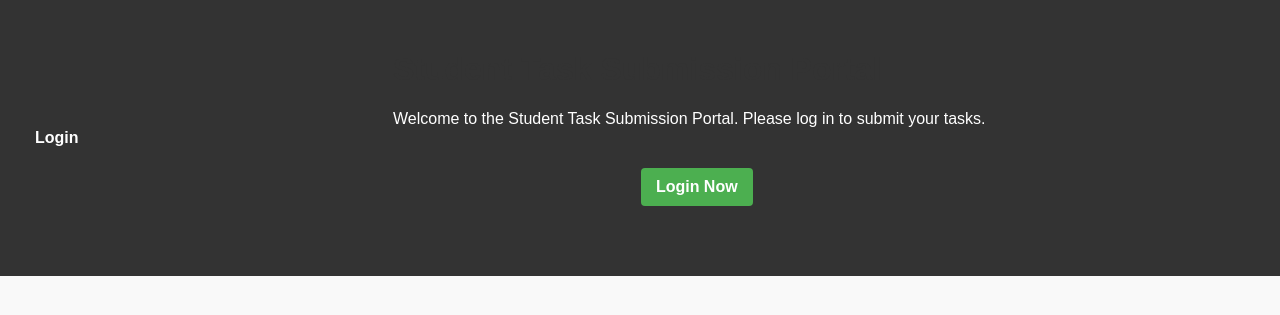
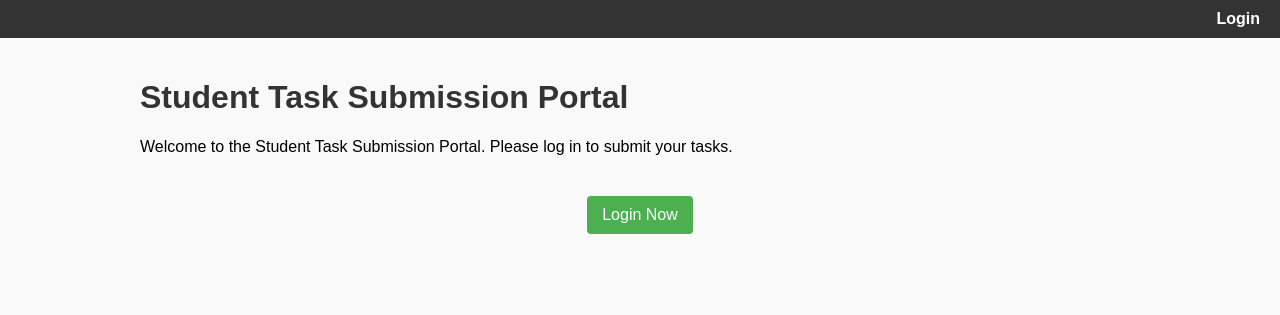
Before and after one commit to aicheck-tech/PLIN081, a FastAPI app: page / in a window 1280 px wide. Shown: the top 315 px of the page. Run offline with FastAPI, Linux system fonts and the light colour scheme.

Commit message:
Fix index.html

```diff
--- a/src/templates/index.html
+++ b/src/templates/index.html
@@ -15,9 +15,6 @@
         {% else %}
             <a href="/login">Login</a>
         {% endif %}
-            <div class="top-banner">
-
-
     </div>
     <div class="container">
         <h1>Student Task Submission Portal</h1>
```
